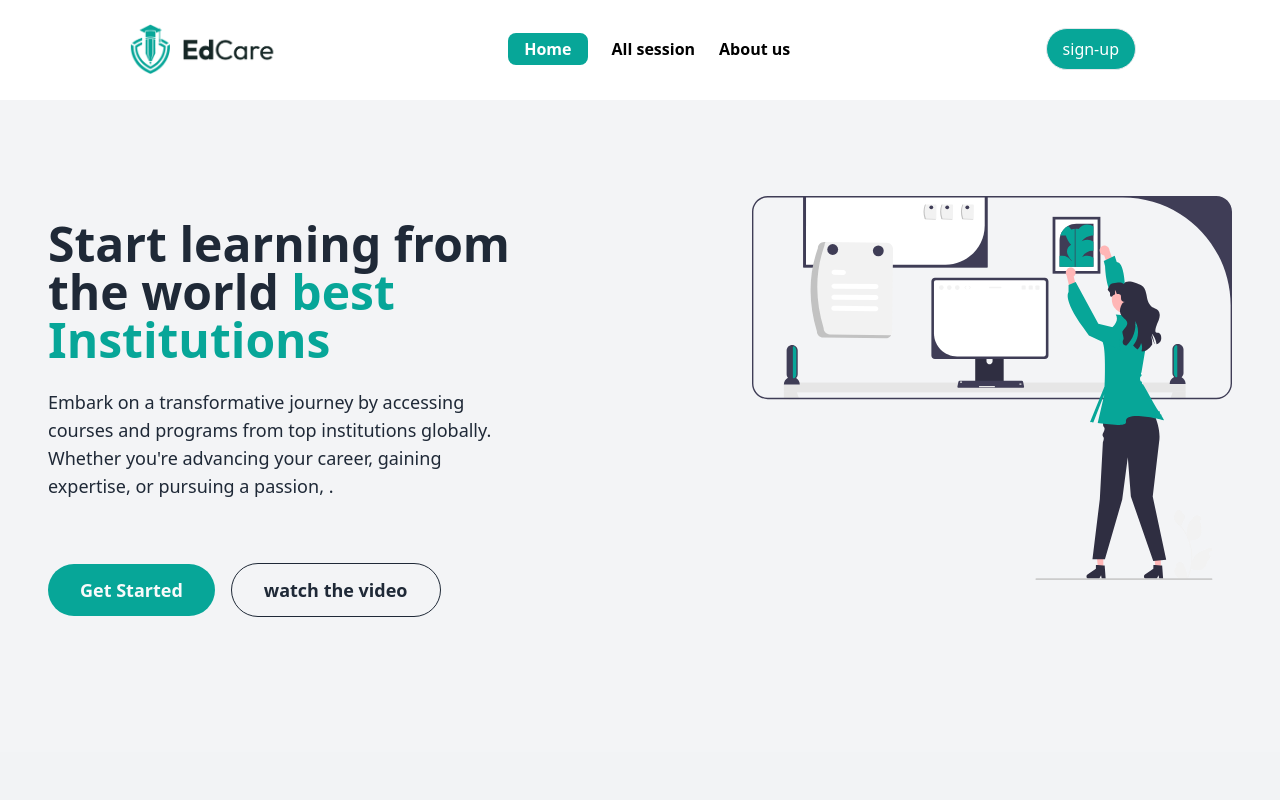
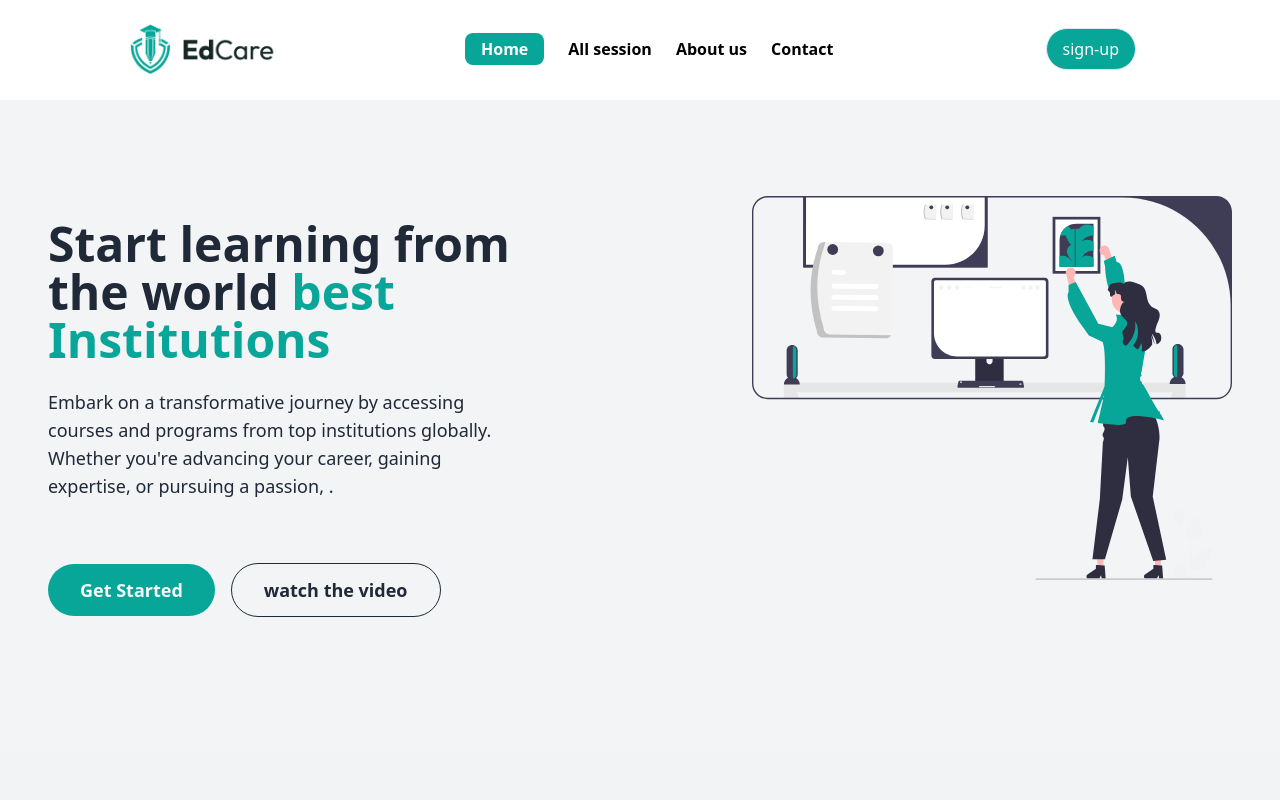
Before and after one commit to Majharulislam1/EdCare, a React (Vite) app: page / in a window 1280 px wide. Shown: the top 800 px of the page. Built offline with nearby package versions, Linux system fonts and the light colour scheme; no server answers.

Commit message:
Complete  this project

```diff
--- a/src/Components/Navbar.jsx
+++ b/src/Components/Navbar.jsx
@@ -80,6 +80,19 @@ const Navbar = () => {
                                         }
                                     >
                                         About us
+                                    </NavLink>
+
+
+                                </p>
+                                <p className="text-[#131313b3]   mb-3 cursor-pointer font-bold text-center">
+
+                                    <NavLink
+                                        to="/contact_us"
+                                        className={({ isActive }) =>
+                                            isActive ? 'text-[1rem]  font-semibold text-primary' : 'text-[1rem]  font-semibold text-black'
+                                        }
+                                    >
+                            Contact
                                     </NavLink>
 
 
@@ -180,6 +193,15 @@ const Navbar = () => {
                                About us
                             </NavLink>
 
+                            <NavLink
+                                to="/contact_us"
+                                className={({ isActive }) =>
+                                    isActive ? 'text-[1rem] flex items-center mr-6 font-semibold text-white bg-primary px-4 py-1 rounded-lg' : 'text-[1rem] flex items-center mr-6 font-semibold text-black'
+                                }
+                            >
+                               Contact
+                            </NavLink>
+
 
 
 
```
